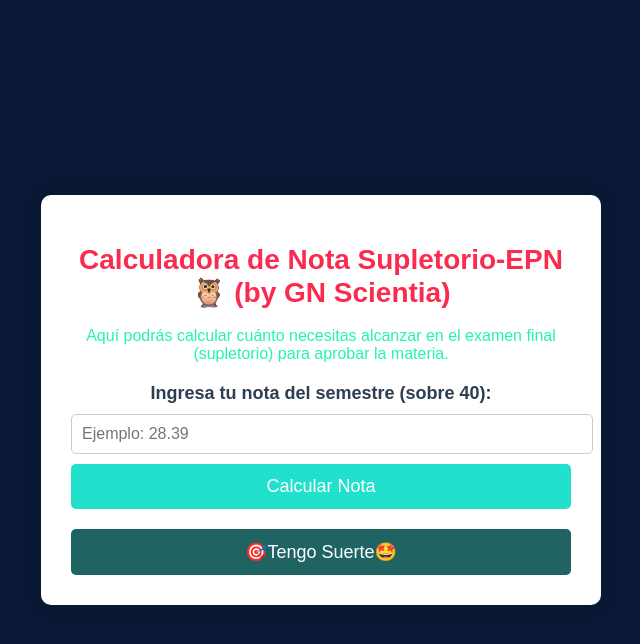
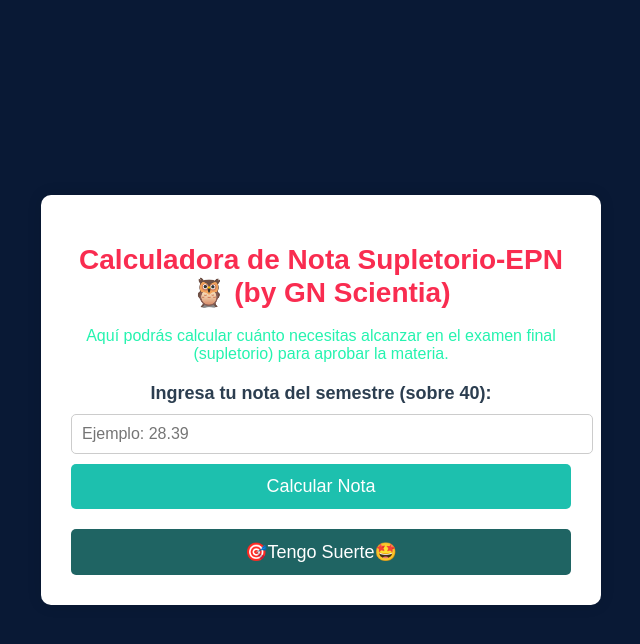
Before and after one commit to GNScientia/calculadora-supletorio-epn, a plain HTML site: page index.html in a window 1280 px wide. In both pictures the pointer is over the button "Calcular Nota". Shown: the whole page, without its empty margins (319-959 px from the left). Drawn offline with Linux system fonts and the light colour scheme.

Commit message:
Update style.css

```diff
--- a/style.css
+++ b/style.css
@@ -65,7 +65,7 @@ button {
 }
 
 button:hover {
-    background-color: #22e1cc;
+    background-color: #1dc0ae;
 }
 
 #resultado {
```
